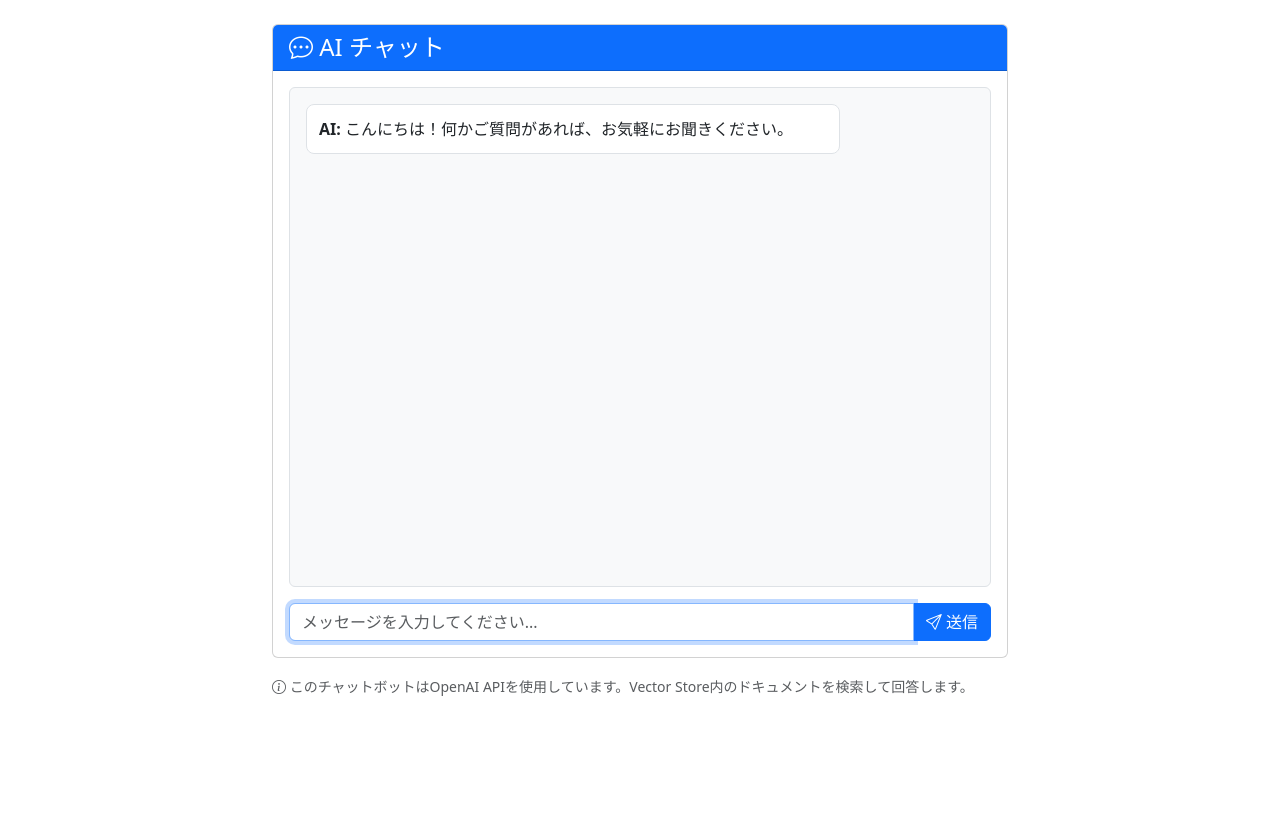
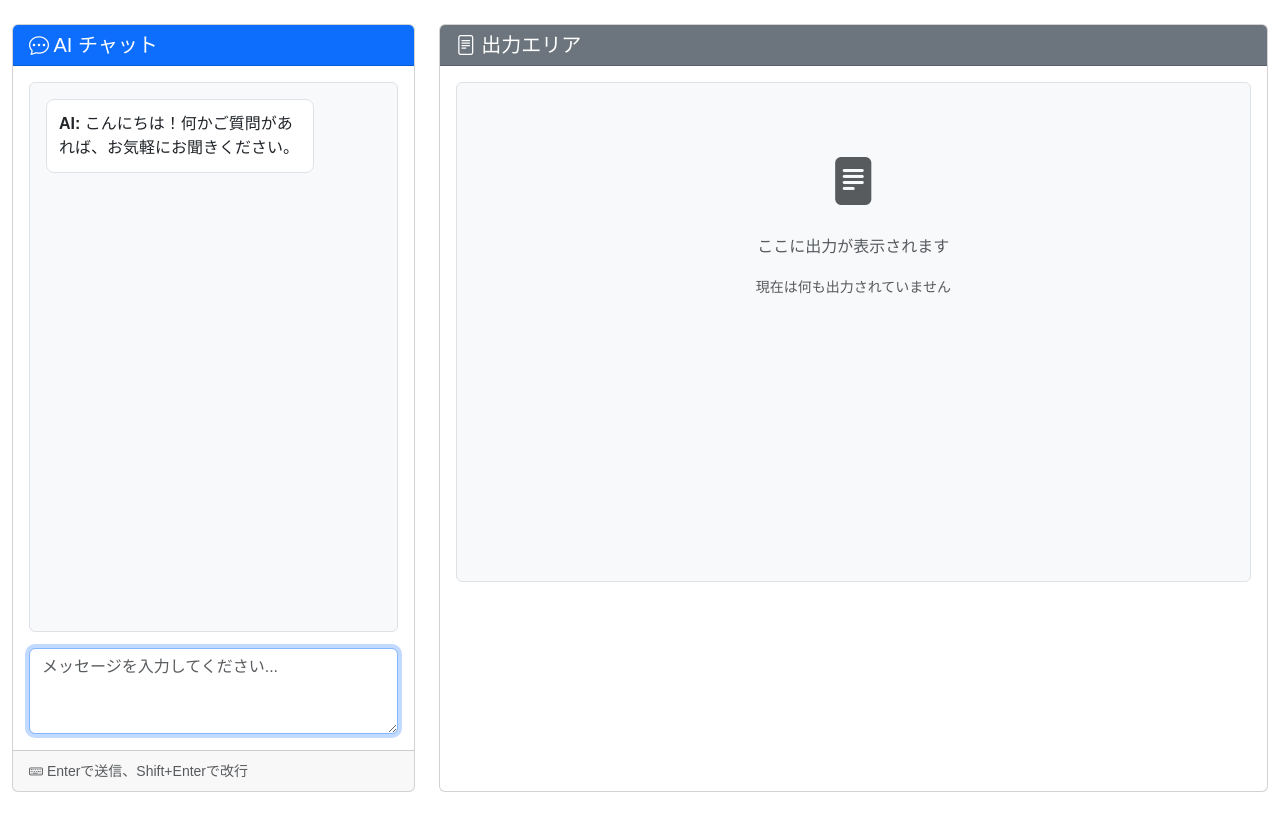
Before and after one commit to knsk580/frostbite, a website: page public/index.html in a window 1280 px wide. Before the commit the page ends 800 px from the top, so only its background shows below. Drawn offline with nearby package versions, Linux system fonts and the light colour scheme; a web font is replaced by a local one.

Commit message:
チャットアプリのUIを改善し、フォントを追加しました。入力フィールドをテキストエリアに変更し、送信方法をEnterキーとShift+Enterキーで切り替えられるようにしました。また、出力エリアのレイアウトを調整しました。

```diff
--- a/public/index.html
+++ b/public/index.html
@@ -8,7 +8,32 @@
     <link href="https://cdn.jsdelivr.net/npm/bootstrap@5.3.0/dist/css/bootstrap.min.css" rel="stylesheet">
     <link href="https://cdn.jsdelivr.net/npm/bootstrap-icons@1.10.0/font/bootstrap-icons.css" rel="stylesheet">
     <style>
+        @import url('https://fonts.googleapis.com/css2?family=BIZ+UDPGothic:wght@400;700&display=swap');
+
+        * {
+            font-family: 'BIZ UDPGothic', sans-serif;
+        }
+
+        body {
+            height: 100vh;
+            overflow: hidden;
+            font-family: 'BIZ UDPGothic', sans-serif;
+        }
+
+        .container-fluid {
+            height: calc(100vh - 2rem);
+        }
+
         .chat-container {
+            height: 400px;
+            overflow-y: auto;
+            border: 1px solid #dee2e6;
+            border-radius: 0.375rem;
+            padding: 1rem;
+            background-color: #f8f9fa;
+        }
+
+        .output-container {
             height: 500px;
             overflow-y: auto;
             border: 1px solid #dee2e6;
@@ -91,18 +116,19 @@
 </head>
 
 <body>
-    <div class="container mt-4">
-        <div class="row justify-content-center">
-            <div class="col-md-8">
-                <div class="card">
+    <div class="container-fluid mt-4">
+        <div class="row h-100">
+            <!-- 左側: チャットエリア (40%) -->
+            <div class="col-4">
+                <div class="card h-100">
                     <div class="card-header bg-primary text-white">
-                        <h4 class="mb-0">
+                        <h5 class="mb-0">
                             <i class="bi bi-chat-dots"></i>
                             AI チャット
-                        </h4>
+                        </h5>
                     </div>
-                    <div class="card-body">
-                        <div id="chatContainer" class="chat-container mb-3">
+                    <div class="card-body d-flex flex-column">
+                        <div id="chatContainer" class="chat-container mb-3 flex-grow-1">
                             <div class="message ai-message">
                                 <strong>AI:</strong> こんにちは！何かご質問があれば、お気軽にお聞きください。
                             </div>
@@ -112,22 +138,39 @@
                             <span class="ms-2 text-muted">AIが入力中...</span>
                         </div>
                         <form id="chatForm">
-                            <div class="input-group">
-                                <input type="text" id="messageInput" class="form-control"
-                                    placeholder="メッセージを入力してください..." required>
-                                <button type="submit" class="btn btn-primary" id="sendButton">
-                                    <i class="bi bi-send"></i>
-                                    送信
-                                </button>
+                            <div class="mb-0">
+                                <textarea id="messageInput" class="form-control" rows="3"
+                                    placeholder="メッセージを入力してください..." required></textarea>
                             </div>
                         </form>
                     </div>
+                    <div class="card-footer">
+                        <small class="text-muted">
+                            <i class="bi bi-keyboard"></i>
+                            Enterで送信、Shift+Enterで改行
+                        </small>
+                    </div>
                 </div>
-                <div class="mt-3">
-                    <small class="text-muted">
-                        <i class="bi bi-info-circle"></i>
-                        このチャットボットはOpenAI APIを使用しています。Vector Store内のドキュメントを検索して回答します。
-                    </small>
+            </div>
+
+            <!-- 右側: 出力エリア (60%) -->
+            <div class="col-8">
+                <div class="card h-100">
+                    <div class="card-header bg-secondary text-white">
+                        <h5 class="mb-0">
+                            <i class="bi bi-file-text"></i>
+                            出力エリア
+                        </h5>
+                    </div>
+                    <div class="card-body">
+                        <div id="outputContainer" class="output-container">
+                            <div class="text-center text-muted mt-5">
+                                <i class="bi bi-file-text-fill" style="font-size: 3rem;"></i>
+                                <p class="mt-3">ここに出力が表示されます</p>
+                                <small>現在は何も出力されていません</small>
+                            </div>
+                        </div>
+                    </div>
                 </div>
             </div>
         </div>
--- a/public/script.js
+++ b/public/script.js
@@ -3,7 +3,6 @@ class ChatApp {
         this.chatContainer = document.getElementById('chatContainer');
         this.messageInput = document.getElementById('messageInput');
         this.chatForm = document.getElementById('chatForm');
-        this.sendButton = document.getElementById('sendButton');
         this.typingIndicator = document.getElementById('typingIndicator');
 
         this.init();
@@ -13,11 +12,17 @@ class ChatApp {
         // フォームの送信イベントを設定
         this.chatForm.addEventListener('submit', (e) => this.handleSubmit(e));
 
-        // Enterキーでの送信を設定
-        this.messageInput.addEventListener('keypress', (e) => {
-            if (e.key === 'Enter' && !e.shiftKey) {
-                e.preventDefault();
-                this.handleSubmit(e);
+        // キーボードイベントを設定
+        this.messageInput.addEventListener('keydown', (e) => {
+            if (e.key === 'Enter') {
+                if (e.shiftKey) {
+                    // Shift+Enter: 改行（デフォルト動作を許可）
+                    return;
+                } else {
+                    // Enter: 送信
+                    e.preventDefault();
+                    this.handleSubmit(e);
+                }
             }
         });
 
@@ -37,8 +42,8 @@ class ChatApp {
         // 入力フィールドをクリア
         this.messageInput.value = '';
 
-        // 送信ボタンを無効化
-        this.setSendButtonState(false);
+        // 入力フィールドを無効化
+        this.setInputState(false);
 
         // タイピングインジケーターを表示
         this.showTypingIndicator();
@@ -65,8 +70,8 @@ class ChatApp {
                 'ai'
             );
         } finally {
-            // 送信ボタンを有効化
-            this.setSendButtonState(true);
+            // 入力フィールドを有効化
+            this.setInputState(true);
 
             // 入力フィールドにフォーカス
             this.messageInput.focus();
@@ -113,14 +118,13 @@ class ChatApp {
         this.typingIndicator.style.display = 'none';
     }
 
-    setSendButtonState(enabled) {
-        this.sendButton.disabled = !enabled;
+    setInputState(enabled) {
         this.messageInput.disabled = !enabled;
 
         if (enabled) {
-            this.sendButton.innerHTML = '<i class="bi bi-send"></i> 送信';
+            this.messageInput.placeholder = 'メッセージを入力してください...';
         } else {
-            this.sendButton.innerHTML = '<i class="bi bi-hourglass-split"></i> 送信中...';
+            this.messageInput.placeholder = '送信中...';
         }
     }
 
```
